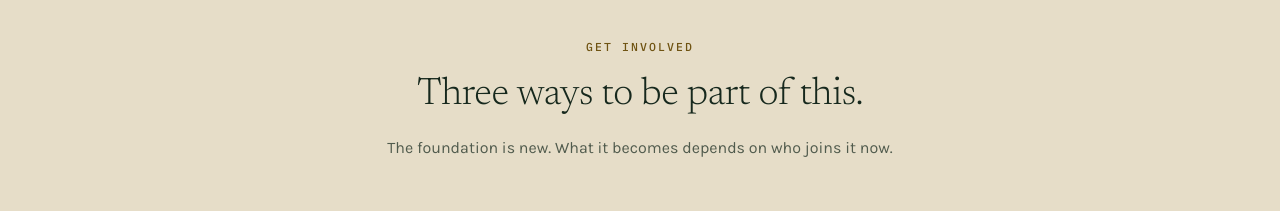
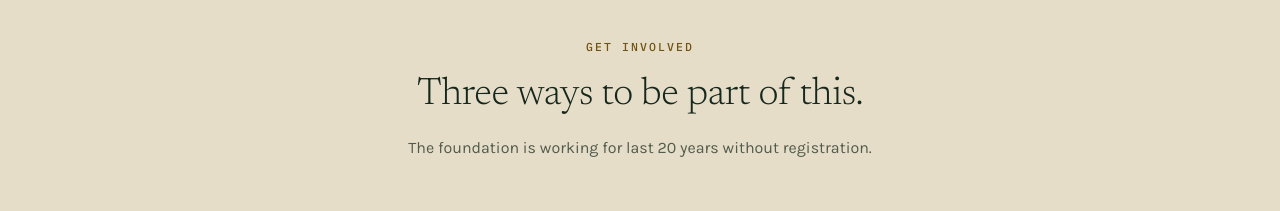
Before and after one commit to globalwelfarefoundations1-dotcom/gwf-web, a React (Vite) app: page / in a window 1280 px wide. Shown: the part 4340-4551 px from the top of the page. Built offline with nearby package versions, Linux system fonts and the light colour scheme; no server answers.

Commit message:
text changes

```diff
--- a/src/data/home.js
+++ b/src/data/home.js
@@ -76,7 +76,7 @@ export const approach = [
 export const waysIntro = {
   eyebrow: 'Get involved',
   title: 'Three ways to be part of this.',
-  standfirst: 'The foundation is new. What it becomes depends on who joins it now.',
+  standfirst: 'The foundation is working for last 20 years without registration.',
 };
 
 export const ways = [
```
